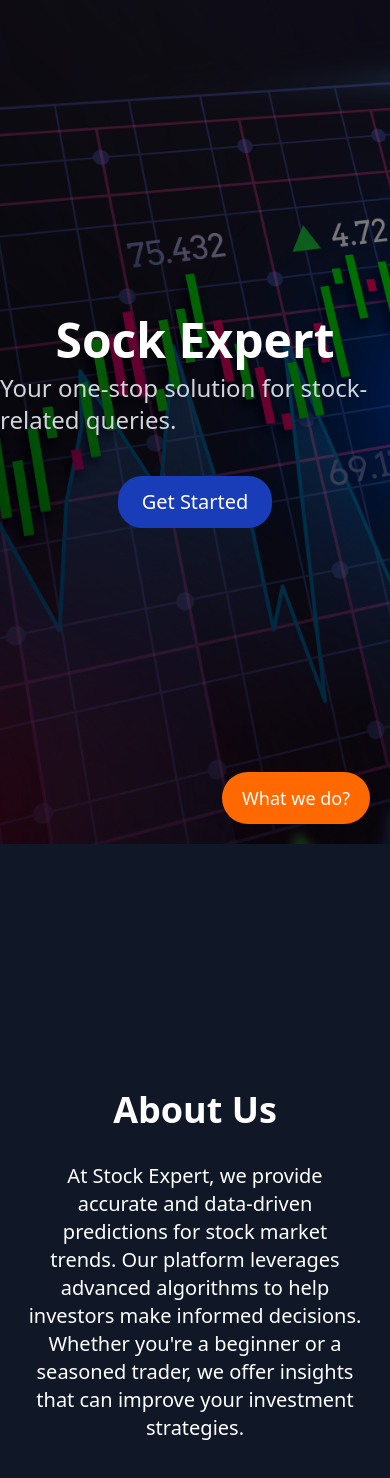
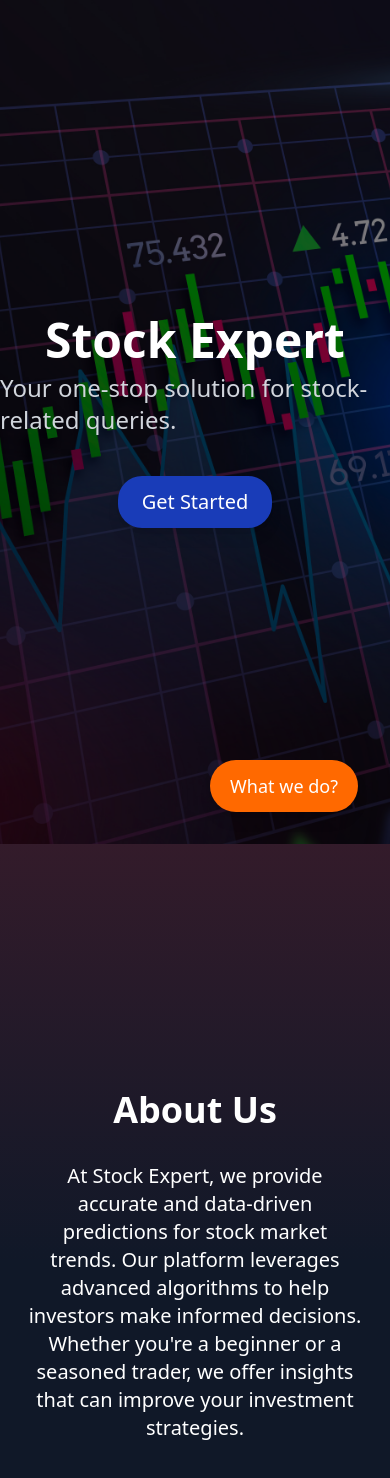
Before and after one commit to YashAnand432/stock-prize-prediction, a React (Vite) app in the folder stk/: page / in a window 390 px wide. Shown: the top 1478 px of the page. Built offline with nearby package versions, Linux system fonts and the light colour scheme.

Commit message:
Made a few design changes

```diff
--- a/stk/src/pages/Home.jsx
+++ b/stk/src/pages/Home.jsx
@@ -7,15 +7,16 @@ import LoadingPage from "./LoadingPage";
 // Custom Hook for Typewriter Effect
 const useTypewriter = (text, speed) => {
   const [displayText, setDisplayText] = useState("");
+  const indexRef = useRef(0);
 
   useEffect(() => {
-        setDisplayText(""); // Reset text on refresh or text change
-        let i = 0;
+    setDisplayText("");
+    indexRef.current = 0;
 
     const typingInterval = setInterval(() => {
-            if (i < text.length) {
-                setDisplayText((prevText) => prevText + text.charAt(i));
-                i++;
+      if (indexRef.current < text.length) {
+        setDisplayText((prevText) => prevText + text.charAt(indexRef.current));
+        indexRef.current += 1;
       } else {
         clearInterval(typingInterval);
       }
@@ -31,18 +32,18 @@ const useTypewriter = (text, speed) => {
 
 function Home() {
   const [showLoading, setShowLoading] = useState(true);
-    const typedText = useTypewriter("Stock Expert", 150); // Using the custom hook
+  const [startTyping, setStartTyping] = useState(false);
+  const typedText = useTypewriter(startTyping ? "Sttock Expert" : "", 150);
   const navigate = useNavigate();
   const aboutSectionRef = useRef(null);
 
-    // Simulate loading screen
   useEffect(() => {
     setTimeout(() => {
       setShowLoading(false);
+      setStartTyping(true);
     }, 2500);
   }, []);
 
-    // Scroll to "About Us" section
   const scrollToAboutSection = () => {
     if (aboutSectionRef.current) {
       window.scrollTo({
@@ -71,10 +72,8 @@ function Home() {
 
         {/* Content */}
         <div className="relative z-10 flex flex-col items-center">
-                    {/* Typewriter Effect */}
           <h1 className="text-5xl font-bold">{typedText}</h1>
 
-                    {/* Fade-in Effect for Subheading */}
           <motion.h3
             className="text-2xl text-gray-300 mt-2"
             initial={{ opacity: 0, y: 20 }}
@@ -86,26 +85,38 @@ function Home() {
 
           <button
   onClick={() => navigate("/prediction")}
-                        className="mt-10 px-6 py-3 bg-blue-800 rounded-3xl text-xl hover:bg-blue-700 transition"
+  className="mt-10 relative overflow-hidden group px-6 py-3 rounded-3xl text-xl bg-blue-800 shadow-lg transition-all duration-300"
 >
+  <div className="absolute inset-0 w-0 bg-white transition-all duration-300 group-hover:w-full rounded-3xl"></div>
+  <span className="relative z-10 text-white group-hover:text-blue-800 transition-colors">
     Get Started
+  </span>
 </button>
-                </div>
+
         </div>
 
         {/* "What we do?" Button - Bottom Right */}
         <button
           onClick={scrollToAboutSection}
-                className="fixed bottom-5 right-5 bg-orange-500 text-white py-3 px-5 rounded-full text-lg shadow-lg hover:bg-orange-600 transition"
+          className="absolute bottom-8 right-8 bg-orange-500 text-white py-3 px-5 rounded-full text-lg shadow-lg overflow-hidden group transition-all duration-300"
         >
+          <div className="absolute inset-0 w-0 bg-white transition-all duration-300 group-hover:w-full"></div>
+          <span className="relative z-10 group-hover:text-orange-600 transition-colors">
             What we do?
+          </span>
         </button>
+      </div>
 
-            {/* "About Us" Section */}
+      {/* About Section */}
       <div
         ref={aboutSectionRef}
-                className="min-h-screen flex flex-col items-center justify-center bg-gray-900 text-white px-7"
+        className="relative min-h-screen flex flex-col items-center justify-center bg-gray-900 text-white px-7 overflow-hidden"
       >
+        {/* Red tint overlay */}
+        <div className="absolute top-0 left-0 w-full h-1/2 bg-gradient-to-b from-red-500 to-transparent opacity-[15%] pointer-events-none z-0"></div>
+
+        {/* Content */}
+        <div className="relative z-10 flex flex-col items-center">
           <h2 className="text-4xl font-bold mb-8">About Us</h2>
           <p className="text-xl max-w-3xl text-center">
             At Stock Expert, we provide accurate and data-driven predictions for stock market trends.
@@ -115,6 +126,7 @@ function Home() {
           </p>
         </div>
       </div>
+    </div>
   );
 }
 
```
Also changed, not shown: stk/src/pages/Prediction.jsx (+23 -20 lines). Lines whose indentation alone changed are shown as unchanged.
